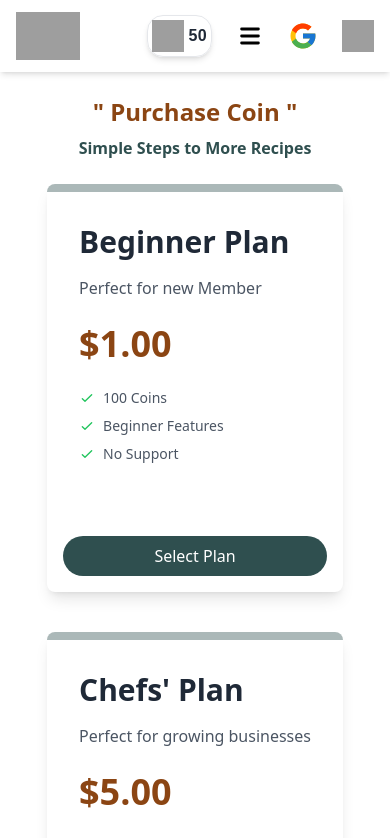
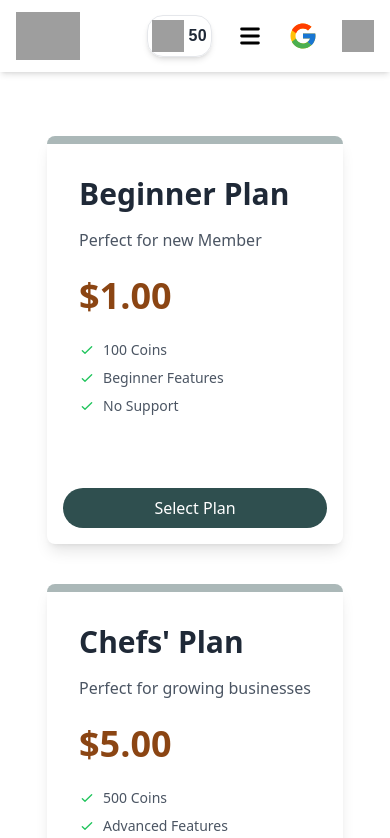
Before and after one commit to Tahsin0909/Recipes_Realm, a React (Vite) app: page /purchaseCoin in a window 390 px wide. Shown: the top 838 px of the page. Built offline with nearby package versions, Linux system fonts and the light colour scheme; grey boxes are pictures that could not be loaded.

Commit message:
Added title and subtitle to all page

```diff
--- a/src/Components/AddRecipes/AddRecipes.jsx
+++ b/src/Components/AddRecipes/AddRecipes.jsx
@@ -1,6 +1,7 @@
 import { useForm } from "react-hook-form";
 import axios from "axios";
 import '../../../src/index.css'
+import SharedTitle from "../Shared/SharedTitle/SharedTitle";
 const AddRecipes = () => {
     const { register, handleSubmit, reset, formState: { errors } } = useForm();
     const onSubmit = async data => {
@@ -45,6 +46,7 @@ const AddRecipes = () => {
     }
     return (
         <div className=" pt-24 md:pt-32 md:px-10 px-5">
+            <SharedTitle subtitle={'Share Your Culinary Masterpieces'} title={'Add Recipes'} />
             <div className="flex md:justify-center items-center lg:my-10 md:my-8 my-6 ">
                 <form onSubmit={handleSubmit(onSubmit)} className="lg:space-y-8 md:space-y-6 space-y-6 w-full md:w-[82vw] lg:w-[55vw]">
                     {/* <input defaultValue="test" readOnly {...register("example")} /> */}
--- a/src/Components/AllRecipes/AllRecipes.jsx
+++ b/src/Components/AllRecipes/AllRecipes.jsx
@@ -1,6 +1,7 @@
 import { useEffect, useState } from "react";
 import { Link } from "react-router-dom";
 import { GrLinkNext } from "react-icons/gr";
+import SharedTitle from "../Shared/SharedTitle/SharedTitle";
 const AllRecipes = () => {
     const [allRecipes, setAllRecipes] = useState(null)
     useEffect(() => {
@@ -10,10 +11,11 @@ const AllRecipes = () => {
     }, [])
     // console.log(allRecipes);
     return (
-        <div className=" pt-24 md:pt-32 md:px-10 px-5">
+        <div className=" pt-28 md:pt-36 md:px-10 px-5">
+            <SharedTitle subtitle={'Delicious Recipes from Our Community'} title={'Recipes'} />
             <div className="flex flex-col justify-center items-center lg:gap-14 md:gap-12 gap-10 ">
                 {
-                    allRecipes?.map((recipe, idx) => <div key={idx} className="group flex shadow-lg rounded-lg justify-center lg:gap-6 md:gap-4 gap-2 lg:w-[800px] md:w-[600px]">
+                    allRecipes?.map((recipe, idx) => <div key={idx} className="lg:mt-10 md:mt-8 mt-6 group flex shadow-lg rounded-lg justify-center lg:gap-6 md:gap-4 gap-2 lg:w-[800px] md:w-[600px]">
                         <div>
                             <p className=" absolute bg-[#2F4F4F] bg-opacity-35 lg:translate-x-[320px] lg:translate-y-[250px] md:translate-x-[200px] md:translate-y-[160px] translate-x-[110px] translate-y-[160px] lg:px-4 lg:py-2 md:px-2 md:py-1 p-1 font-bold text-white rounded-lg md:text-base text-xs">Watch: {recipe.watchCount.length}</p>
                             <Link to={`/${idx}?country=${recipe.country}&category=${recipe.category}`}>
--- a/src/Components/purchaseCoin/PurchaseCoin.jsx
+++ b/src/Components/purchaseCoin/PurchaseCoin.jsx
@@ -1,9 +1,10 @@
+/* eslint-disable react/no-unescaped-entities */
 import SharedTitle from "../Shared/SharedTitle/SharedTitle";
 
 const PurchaseCoin = () => {
     return (
-        <div className=" pt-24 md:pt-32 md:px-10 px-5">
-            <SharedTitle subtitle={'Simple Steps to More Recipes'} title={'Purchase Coin'} />
+        <div className=" pt-28 md:pt-36 md:px-10 px-5">
+
             <div className="grid lg:grid-cols-3 md:grid-cols-2  grid-cols-1 justify-center items-center w-fit mx-auto lg:gap-10 gap-10 lg:my-10 md:my-8 my-6">
                 <div
                     className="bg-white rounded-lg overflow-hidden shadow-lg transition-transform transform hover:scale-105 lg:w-[300px]"
```
